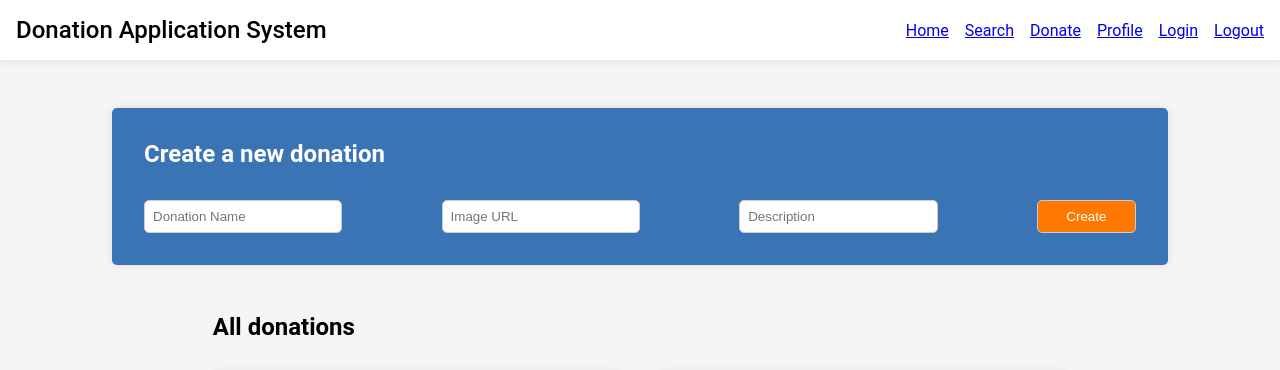
After one commit to hassanShakur/donation-app, a Node project: template server/views/home.pug in a window 1280 px wide. The commit adds this page. Shown: the top 370 px of the page. Run offline with Node 20 templates, Linux system fonts and the light colour scheme; the template is opened without the code that fills it, so the values that code supplies are empty; some libraries are stand-ins or nearby versions.

Commit message:
add donation design

```diff
--- a/server/controllers/auth.js
+++ b/server/controllers/auth.js
@@ -83,6 +83,8 @@ exports.login = async (req, res, next) => {
       }
     );
 
+    req.currentUser = user;
+
     res.cookie('jwt', token, {
       httpOnly: true,
       maxAge: maxAge * 1000, // in ms
--- a/server/public/css/style.css
+++ b/server/public/css/style.css
@@ -157,3 +157,102 @@ footer h4 {
 footer p {
   font-size: 0.8rem;
 }
+
+/* Donations page */
+#donations {
+  display: grid;
+  align-items: center;
+  height: auto;
+  width: 90%;
+  padding: 3rem;
+  margin: 0 auto;
+}
+
+#donation-form {
+  display: flex;
+  flex-direction: column;
+  background-color: #fff;
+  box-shadow: 0 0 10px rgba(0, 0, 0, 0.1);
+  padding: 2rem;
+  gap: 2rem;
+  background-color: #3b74b5;
+  color: #fff;
+  border-radius: 5px;
+}
+
+#donate-form {
+  display: flex;
+  justify-content: space-between;
+  align-items: center;
+}
+
+#donate-form input {
+  width: 20%;
+  padding: 0.5rem;
+  border: 1px solid #ccc;
+  border-radius: 5px;
+}
+
+#donate-form input[type='submit'] {
+  width: 10%;
+  margin-top: 0;
+  background-color: var(--sec-color);
+  color: #fff;
+  cursor: pointer;
+}
+
+#donate-form input[type='submit']:hover {
+  background-color: var(--sec-light);
+}
+
+#donation-list {
+  /* make the number of columns dynamic */
+  display: grid;
+  grid-template-columns: repeat(auto-fit, minmax(300px, 1fr));
+  gap: 2rem;
+  margin-top: 2rem;
+}
+
+#donation-list h2 {
+  font-size: 1.6rem;
+  margin-bottom: 1rem;
+}
+
+#donation-list li {
+  list-style: none;
+  background-color: #fff;
+  box-shadow: 0 0 10px rgba(0, 0, 0, 0.1);
+  border-radius: 5px;
+}
+
+#donation-list li a {
+  display: flex;
+  flex-direction: column;
+  justify-content: center;
+  align-items: center;
+  text-decoration: none;
+  color: #333;
+}
+
+#donation-list li a:hover {
+  color: #000;
+}
+
+#donation-list li img {
+  width: 100%;
+  height: 200px;
+  object-fit: cover;
+  border-radius: 5px 5px 0 0;
+}
+
+#donation-list li h5 {
+  font-size: 1.2rem;
+  margin: 1rem 0;
+}
+
+#donation-list li p {
+  font-size: 0.8rem;
+  margin-bottom: 1rem;
+  opacity: 0.6;
+  line-height: 2;
+}
--- a/server/public/js/login.js
+++ b/server/public/js/login.js
@@ -15,7 +15,7 @@ const loginUser = async (email, password) => {
 
     data.user.role === 'admin'
     ? location.assign('/dashboard')
-    : location.assign('/profile');
+    : location.assign('/home');
   } catch (err) {
     console.log(`An error occurred: ${err.message}`);
   }
--- a/server/public/js/register.js
+++ b/server/public/js/register.js
@@ -12,7 +12,9 @@
     console.log(data);
 
     if (data.status === 'success') {
-      location.assign('/dashboard');
+      data.user.role === 'admin'
+        ? location.assign('/dashboard')
+        : location.assign('/home');
     } else {
       throw new Error(data.message);
     }
--- a/server/routers/views.js
+++ b/server/routers/views.js
@@ -5,9 +5,9 @@ const viewsController = require('../controllers/views');
 
 router.get('/', viewsController.getIndex);
 router.get('/login', viewsController.getLogin);
-router.get('/signup', viewsController.getRegister);
+router.get('/register', viewsController.getRegister);
 router.get('/dashboard', viewsController.getDashboard);
-router.get('/profile', viewsController.getProfile);
+router.get('/home', viewsController.getProfile);
 router.get('/logout', viewsController.getLogout);
 
 module.exports = router;
--- a/server/views/_header.pug
+++ b/server/views/_header.pug
@@ -4,8 +4,12 @@ header.header
         li
         a(href='/') Home
         li
+        a(href='/search') Search
+        li
+        a(href='/donate') Donate
+        li
+        a(href='/profile') Profile
+        li
         a(href='/login') Login
         li
-        a(href='/signup') Signup
-        li
         a(href='/logout') Logout
--- /dev/null
+++ b/server/views/home.pug
@@ -0,0 +1,55 @@
+extends layout
+
+block content
+    //- h1= title
+    div#donations
+        div#donation-form
+            h2 Create a new donation
+
+            form#donate-form
+                input(type='text', id='name', name='name', placeholder='Donation Name', required)
+                input(type='text', id='image', name='image', placeholder='Image URL', required)
+                input(type='text', id='description', name='description', placeholder='Description', required)
+                input(type='submit', value='Create')
+
+        div#donations
+            h2 All donations
+            ul#donation-list
+                //- each donation in donations
+                //-     li
+                //-         a(href='/donations/' + donation._id)
+                //-             img(src=donation.image, alt=donation.name)
+                //-             h3= donation.name
+                //-             p= donation.description
+
+                //- create test donations for now
+                li
+                    a(href='/donations/1')
+                        img(src='https://source.unsplash.com/random/1', alt='Test donation')
+                        h5 Test donation
+                        p Test description
+                li
+                    a(href='/donations/2')
+                        img(src='https://source.unsplash.com/random/2', alt='Test donation')
+                        h5 Test donation
+                        p Test description
+                li
+                    a(href='/donations/3')
+                        img(src='https://source.unsplash.com/random/3', alt='Test donation')
+                        h5 Test donation
+                        p Test description
+                li
+                    a(href='/donations/4')
+                        img(src='https://source.unsplash.com/random/4', alt='Test donation')
+                        h5 Test donation
+                        p Test description
+                li
+                    a(href='/donations/5')
+                        img(src='https://source.unsplash.com/random/5', alt='Test donation')
+                        h5 Test donation
+                        p Test description
+                li
+                    a(href='/donations/6')
+                        img(src='https://source.unsplash.com/random/6', alt='Test donation')
+                        h5 Test donation
+                        p Test description
--- a/server/views/layout.pug
+++ b/server/views/layout.pug
@@ -23,3 +23,7 @@ html(lang="en")
         //- js link
         script(src="/js/login.js")
         script(src="/js/register.js")
+
+        //- Bootstrap css and js
+        //- link(rel="stylesheet", href="https://maxcdn.bootstrapcdn.com/bootstrap/3.3.7/css/bootstrap.min.css")
+        //- script(src="https://ajax.googleapis.com/ajax/libs/jquery/3.2.1/jquery.min.js")
--- a/server/views/profile.pug
+++ /dev/null
@@ -1,4 +0,0 @@
-extends layout
-
-block content
-    p Sign in success!
```
Also changed, not shown: server/controllers/views.js (+6 -2 lines).
